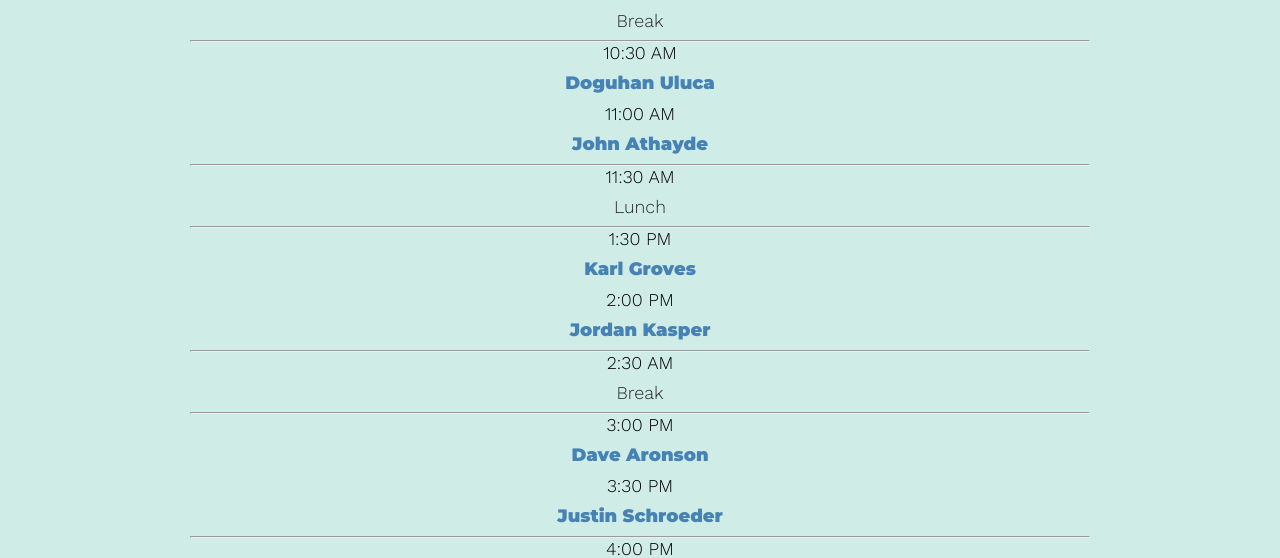
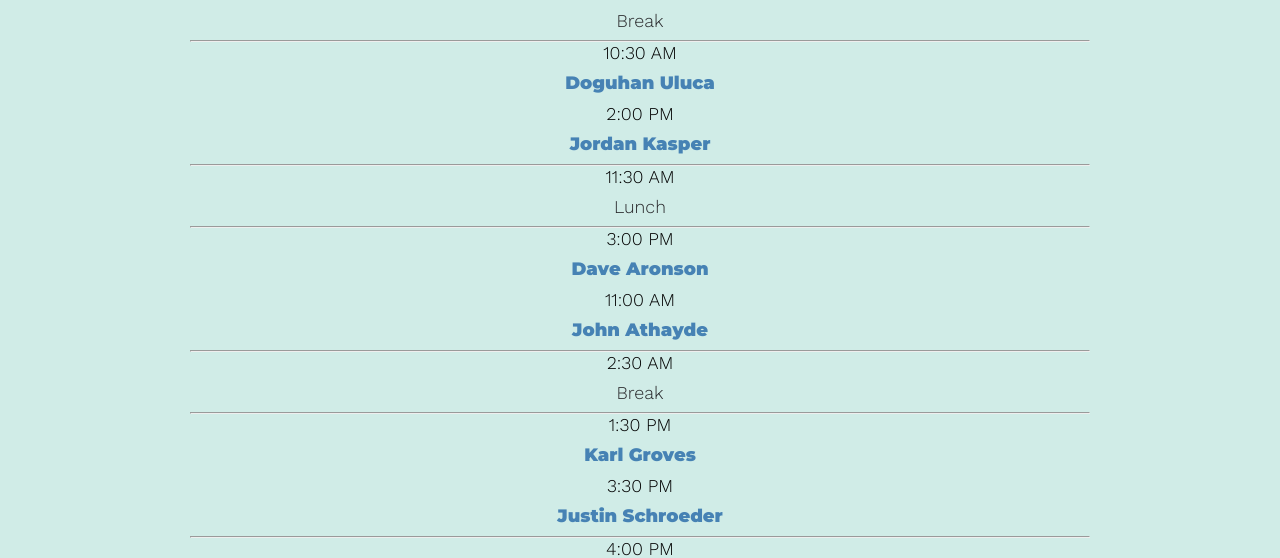
Before and after one commit to gothamgo/frontrunnersconf.github.io, a Jekyll site: the page built from test/testpage.html, in a window 1280 px wide and 948 px high. Shown: the part 194-752 px from the top of the window. Built offline with Jekyll 4.4.1, drawn with Linux system fonts in a browser that asks for light colours; part of the change alters nothing that is shown.

```diff
--- a/_includes/schedule.html
+++ b/_includes/schedule.html
@@ -68,9 +68,9 @@
     </div>
     <div class="schedule-entry">
       <div class="schedule-time">
-        11:00 AM
+        2:00 PM
       </div>
-     <p><a href="{{site.url}}/speakers.html#john-athayde">John Athayde</a></p>
+      <p><a href="{{site.url}}/speakers.html#jordan-kasper">Jordan Kasper</a></p>
     </div>
 
     <hr>
@@ -84,15 +84,15 @@
     <hr>
     <div class="schedule-entry">
       <div class="schedule-time">
-        1:30 PM
+        3:00 PM
       </div>
-      <p><a href="{{site.url}}/speakers.html#karl-groves">Karl Groves</a></p>
+      <p><a href="{{site.url}}/speakers.html#dave-aronson">Dave Aronson</a></p>
     </div>
     <div class="schedule-entry">
       <div class="schedule-time">
-        2:00 PM
+        11:00 AM
       </div>
-      <p><a href="{{site.url}}/speakers.html#jordan-kasper">Jordan Kasper</a></p>
+     <p><a href="{{site.url}}/speakers.html#john-athayde">John Athayde</a></p>
     </div>
 
     <hr>
@@ -106,9 +106,9 @@
     <hr>
     <div class="schedule-entry">
       <div class="schedule-time">
-        3:00 PM
+        1:30 PM
       </div>
-      <p><a href="{{site.url}}/speakers.html#dave-aronson">Dave Aronson</a></p>
+      <p><a href="{{site.url}}/speakers.html#karl-groves">Karl Groves</a></p>
     </div>
     <div class="schedule-entry">
       <div class="schedule-time">
```
